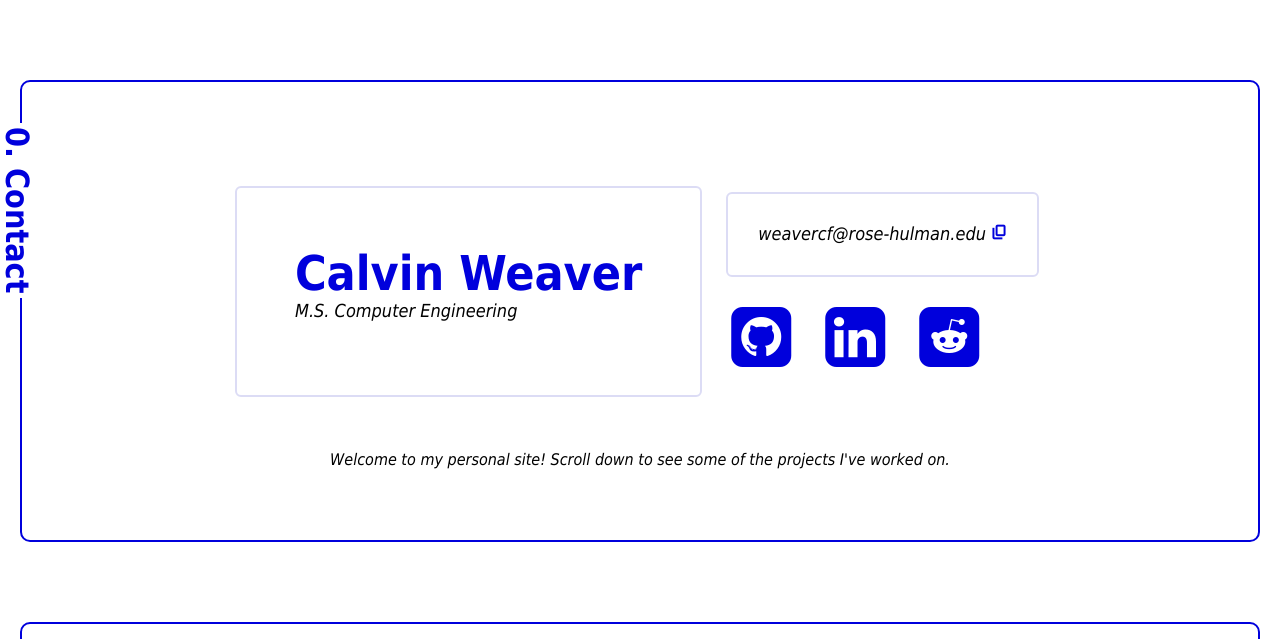
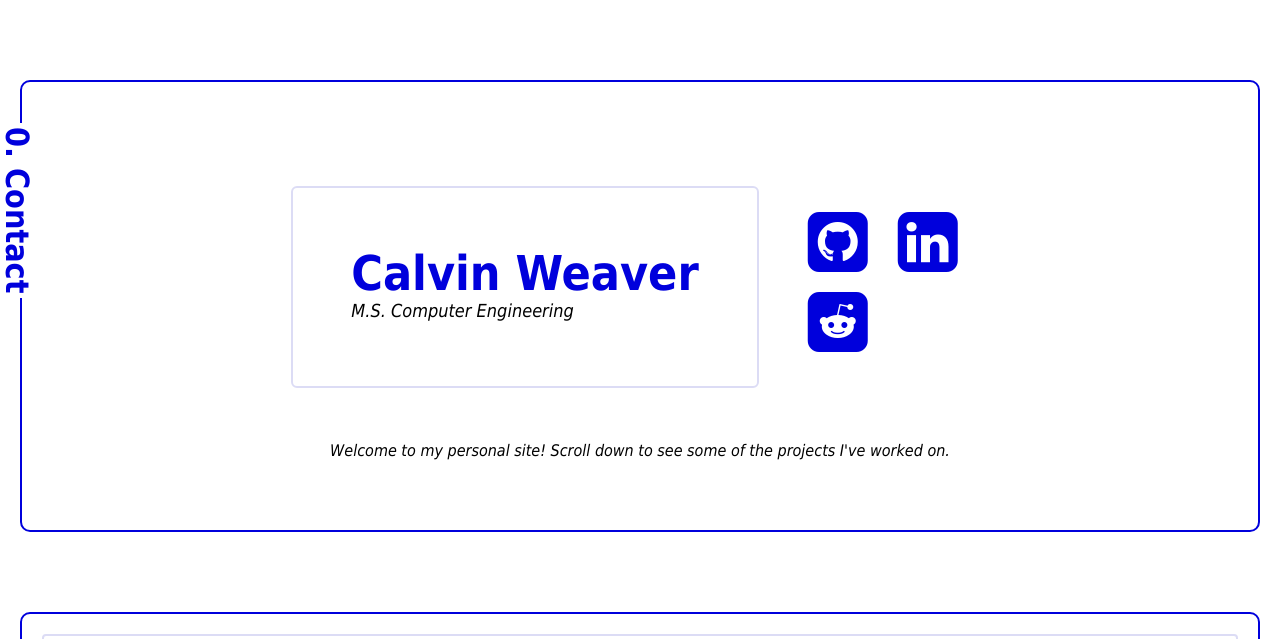
Before and after one commit to osreboot/osreboot.github.io, a website built with Parcel: page index.html in a window 1280 px wide. Shown: the top 639 px of the page. Built offline with nearby package versions, Linux system fonts and the light colour scheme.

Commit message:
Update contact info

```diff
--- a/css/main.css
+++ b/css/main.css
@@ -167,7 +167,7 @@ textarea {
   display: grid;
   gap: 10px;
   grid-template-columns: repeat(1, 1fr);
-  grid-template-rows: repeat(2, 1fr);
+  grid-template-rows: repeat(1, 1fr);
 }
 .cover-title {
   font-size: xx-large;
@@ -241,6 +241,12 @@ textarea {
   background-color: white;
   border-radius: 10px;
   margin: 5px 15px 5px 15px;
+}
+.cover-panel-links {
+  display: grid;
+  grid-template-columns: repeat(2, 1fr);
+  grid-template-rows: repeat(2, 1fr);
+  padding: 20px;
 }
 
 .palette {
@@ -469,7 +475,7 @@ a {
 
   .cover { grid-template-columns: repeat(2, 1fr); }
   .cover-panel { margin: 10px; padding: 30px; }
-  #cover-panel-email { grid-row: 1; grid-column: 2; }
+  #cover-panel-email { grid-row: 2; grid-column: 1; }
   .cover-panel-title { padding: 58px; }
   .cover-title { font-size: xxx-large; }
   .cover-title-sub { font-size: large; }
--- a/index.html
+++ b/index.html
@@ -48,19 +48,10 @@
             <h1 class="cover-title">Calvin Weaver</h1>
             <i class="subtext-l cover-title-sub">M.S. Computer Engineering</i>
           </div>
-          <div style="white-space: nowrap">
+          <div class="cover-panel-links">
             <a href="https://github.com/osreboot" class="fa fa-github-square cover-symbol-social"></a>
             <a href="https://www.linkedin.com/in/calvin-weaver-2020" class="fa fa-linkedin-square cover-symbol-social"></a>
             <a href="https://www.reddit.com/user/Os_Reboot/" class="fa fa-reddit-square cover-symbol-social"></a>
-          </div>
-          <div id="cover-panel-email" class="cover-panel">
-            <i class="subtext-l cover-title-sub">
-              weaver&#99f&#64rose&#45hu&#108man&#46e&#100u
-              <button class="cover-email-button" onclick="copyEmail()">
-                <span class="material-symbols-outlined" style="font-size: medium; color: var(--color1); font-weight: bold">content_copy</span>
-                <i id="cover-email-button-popup" class="subtext-l cover-email-button-popup">Copy Address</i>
-              </button>
-            </i>
           </div>
         </div>
 
--- a/js/main.js
+++ b/js/main.js
@@ -1,8 +1,3 @@
-function copyEmail(){
-  navigator.clipboard.writeText("weavercf@rose-hulman.edu").then();
-  document.getElementById("cover-email-button-popup").textContent = "Copied!";
-}
-
 function paletteSelect(event, idParent, idChild){
   let childrenParent = document.getElementById(idParent).children;
   let children = childrenParent.item(0).children;
```
